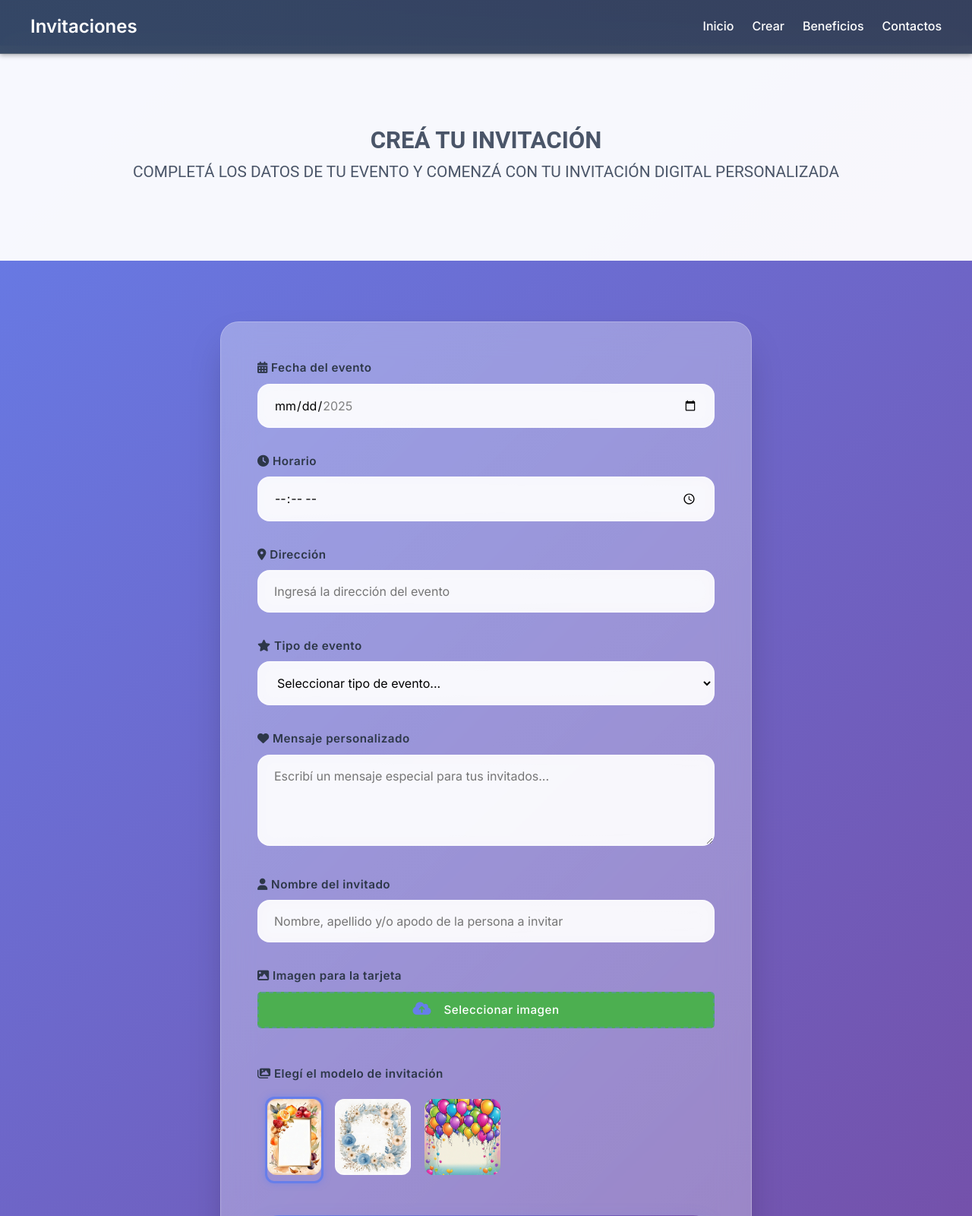
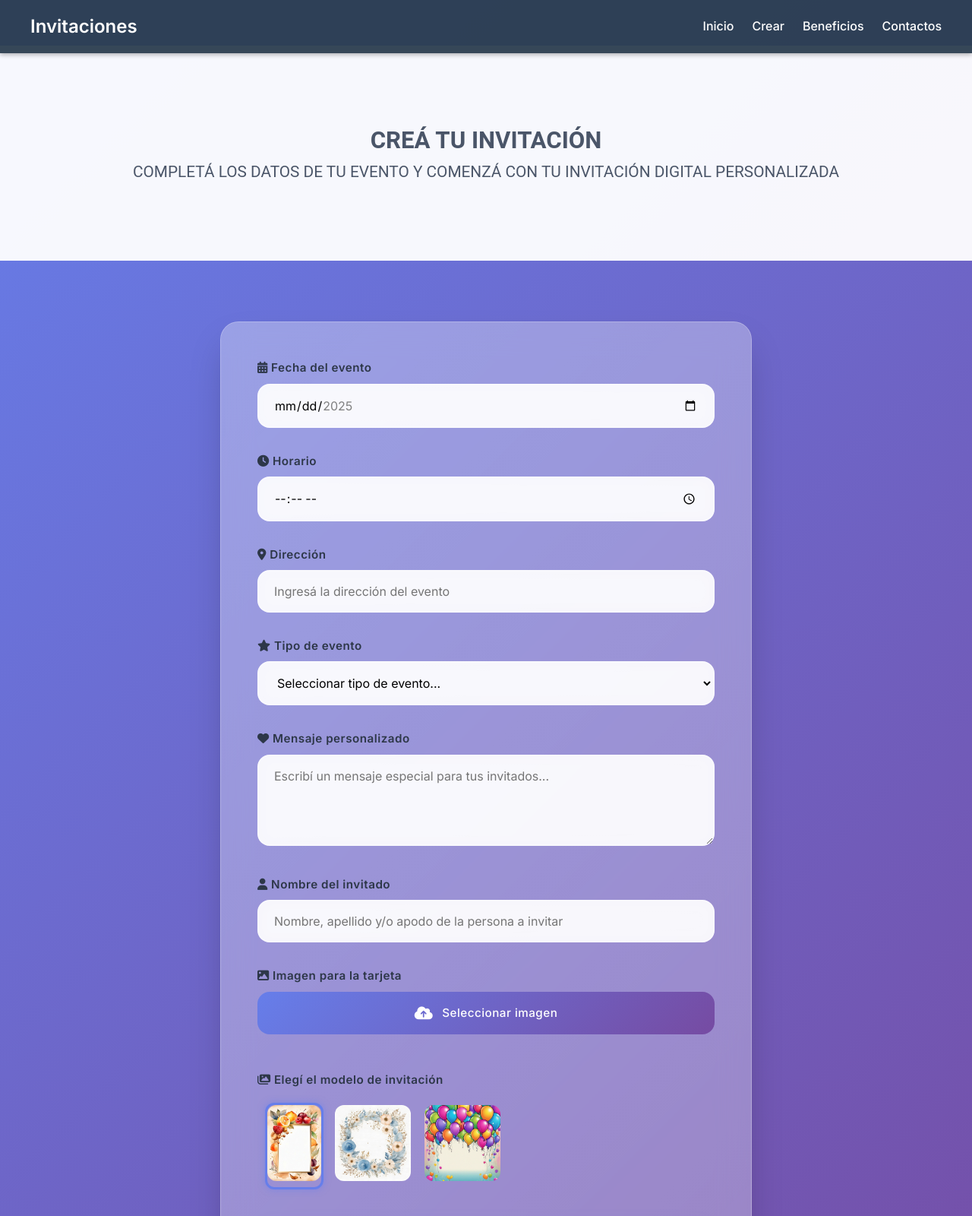
Before and after one commit to BraianFG/invita, a PHP site: page /crear.php in a window 1280 px wide. Shown: the top 1600 px of the page at 76% size. Run offline with PHP 8.4, Linux system fonts and the light colour scheme.

Commit message:
Update crear.css

```diff
--- a/invita/assets/css/crear.css
+++ b/invita/assets/css/crear.css
@@ -18,47 +18,6 @@
       padding: 0 20px;
     }
 
-    /* Header moderno */
-    header {
-      background: rgba(255, 255, 255, 0.95);
-      backdrop-filter: blur(20px);
-      border-bottom: 1px solid rgba(255, 255, 255, 0.2);
-      padding: 40px 0;
-      text-align: center;
-      position: relative;
-      overflow: hidden;
-    }
-
-    header::before {
-      content: '';
-      position: absolute;
-      top: 0;
-      left: 0;
-      right: 0;
-      bottom: 0;
-      background: linear-gradient(45deg, rgba(102, 126, 234, 0.1), rgba(118, 75, 162, 0.1));
-      z-index: -1;
-    }
-
-    header h1 {
-      font-family: 'Playfair Display', serif;
-      font-size: clamp(2.5rem, 5vw, 4rem);
-      font-weight: 700;
-      background: linear-gradient(135deg, #667eea, #764ba2);
-      -webkit-background-clip: text;
-      -webkit-text-fill-color: transparent;
-      background-clip: text;
-      margin-bottom: 16px;
-      position: relative;
-    }
-
-    header p {
-      font-size: 1.25rem;
-      color: #4a5568;
-      font-weight: 300;
-      max-width: 600px;
-      margin: 0 auto;
-    }
 
     /* Sección principal con glassmorphism */
     .main-section {
@@ -150,24 +109,22 @@
     align-items: center;
     justify-content: center;
     padding: 16px 20px;
-      border: 2px dashed rgba(102, 126, 234, 0.4);
     border-radius: 16px;
-      background: rgba(255, 255, 255, 0.5);
+    background: linear-gradient(135deg, #667eea 0%, #764ba2 100%);
     cursor: pointer;
     transition: all 0.3s ease;
     font-weight: 500;
-      color: #4a5568;
+    color: #fefefe;
     }
 
     .file-input-label:hover {
-      border-color: #667eea;
-      background: rgba(255, 255, 255, 0.7);
+      background:linear-gradient(135deg, #667eea 0%, #764ba2 100%);
     }
 
     .file-input-label i {
       margin-right: 12px;
       font-size: 1.2rem;
-      color: #667eea;
+      color: #fefefe;
     }
 
     /* Botón principal con animación */
@@ -481,30 +438,3 @@
     font-size: 1.1rem;
   }
 }
-.file-input-wrapper {
-  position: relative;
-  display: inline-block;
-  width: 100%;
-}
-.file-input-wrapper input[type="file"] {
-  position: absolute;
-  top: 0;
-  left: 0;
-  width: 100%;
-  height: 100%;
-  opacity: 0;
-  cursor: pointer;
-  z-index: 1;
-}
-.file-input-label {
-  display: block;
-  padding: 10px 20px;
-  background: #4CAF50;
-  color: #fff;
-  border-radius: 5px;
-  cursor: pointer;
-  text-align: center;
-}
-.file-input-label:hover {
-  background: #45a049;
-}
```
Lines whose indentation alone changed are shown as unchanged.
